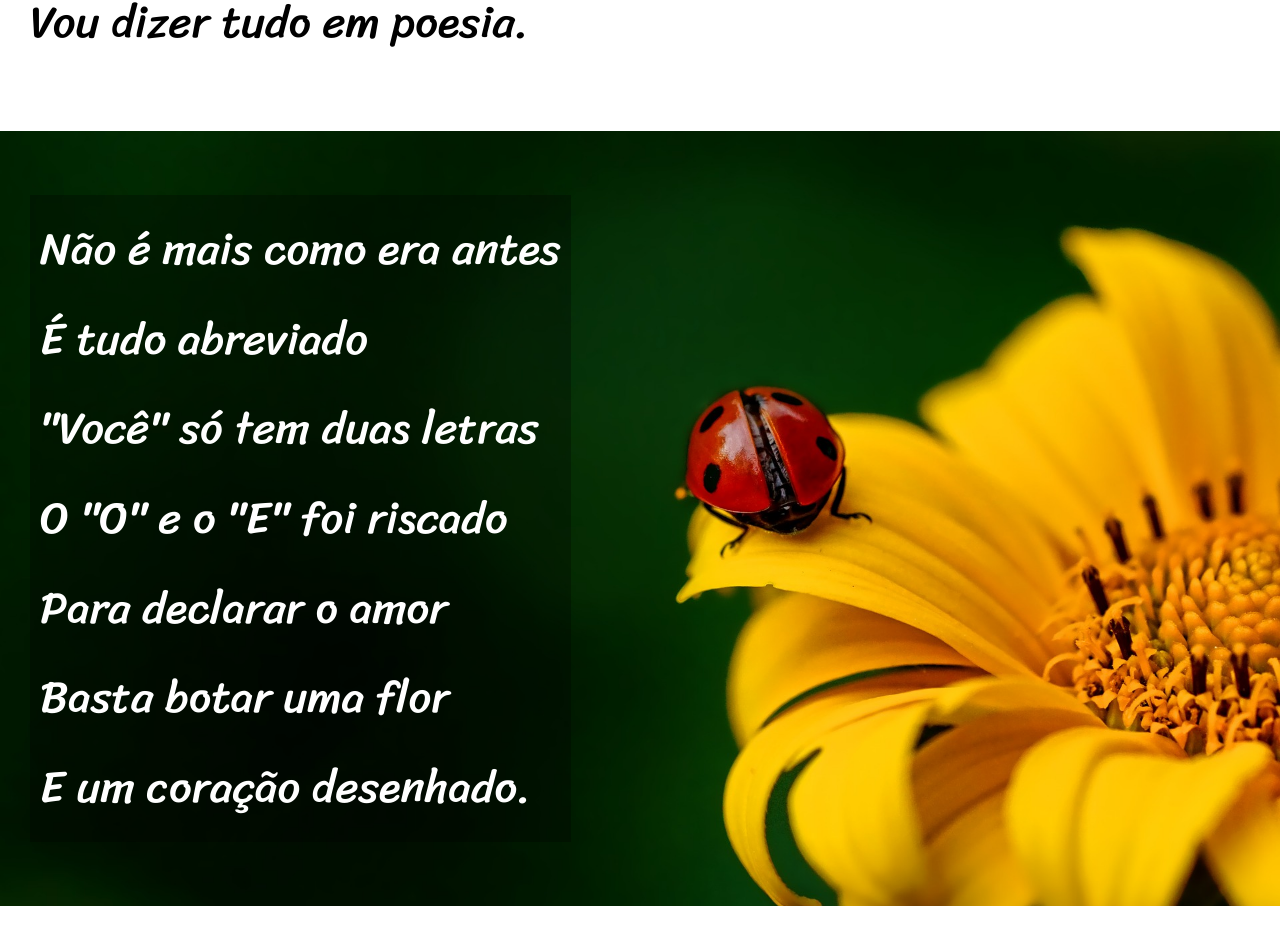
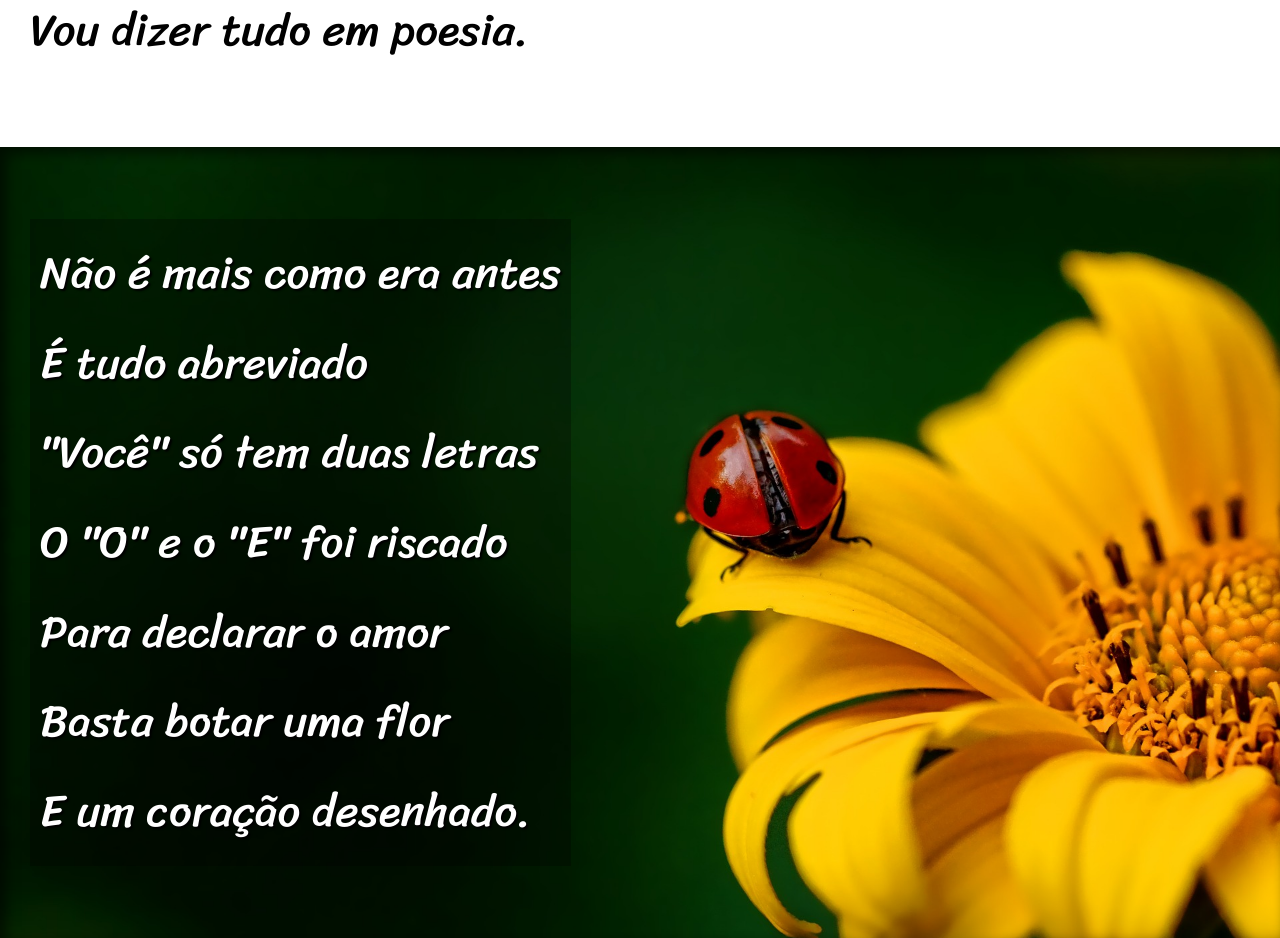
Before and after one commit to JairCipriano/HTML-CSS, a plain HTML site: page desafio-12/index.html in a window 1280 px wide. Shown: the part 934-1872 px from the top of the page. Drawn offline with Linux system fonts and the light colour scheme.

Commit message:
termino-do-cordel

```diff
--- a/desafio-12/index.css
+++ b/desafio-12/index.css
@@ -48,8 +48,8 @@ header a:hover, footer a:hover{
 }
 section {
 
-    padding-top: 8vh;
-    padding-bottom: 8vh;
+    padding-top: 9vh;
+    padding-bottom: 9vh;
     line-height: 2em;
     padding-left: 30px;
     font-family: var(--fonte3);
@@ -57,21 +57,26 @@ section {
 
 }
 .imagem > p{
-    padding-bottom: 2em;
-    text-shadow: 10px 2px 2px black;
+    padding-bottom: 4em;
+
 }
 #img01{
     background-image: url(imagens/background001.jpg);
-    background-position: right center;
-    background-size: cover;
+
+
+
+
 }
 #img02{
     background-image: url(imagens/background002.jpg);
+
+
 }
 
 .normal {
     background-color: white;
     color: black;
+
 
 }
 .imagem{
@@ -79,9 +84,17 @@ section {
     color: white;
     display: inline-block;
     padding: 10px;
+    text-shadow: 2px 2px 2px black;
+
+
+
 }
 .tudo{
     background-color: rgba(0, 0, 0, 0.589);
+    box-shadow: inset 6px 6px 13px 0px rgba(0, 0, 0, 0.596);
+    background-size: cover;
+    background-attachment: fixed;
+    background-position: right center;
 }
 .dentro{
     background-color: white;
```
